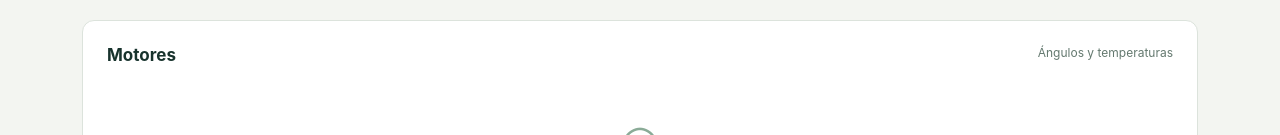
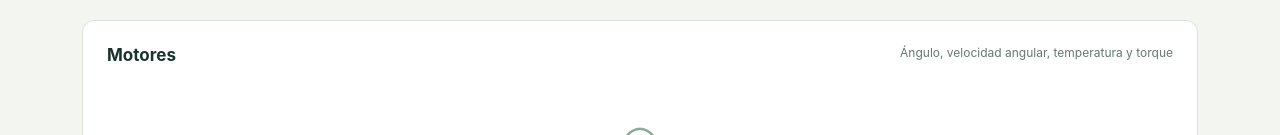
Before and after one commit to SantiRiva/tp-robot-dashboard, a React (Vite) app in the folder mi_dashboard/: page / in a window 1280 px wide. Shown: the part 2174-2309 px from the top of the page. Built offline with nearby package versions, Linux system fonts and the light colour scheme.

Commit message:
Agrega velocidad angular a la tabla de motores

```diff
--- a/mi_dashboard/src/App.jsx
+++ b/mi_dashboard/src/App.jsx
@@ -73,8 +73,8 @@ export default function App() {
       <OrientationPanel imu={data?.imu} live={status === 'En vivo'} />
       <MotorTemperatures motors={data?.motores || []} mode={info?.modo} />
       <AngleChart key={info?.modelo || 'none'} history={history} motors={data?.motores || []} live={status === 'En vivo'} />
-      <section className="panel"><div className="section-title"><h2>Motores</h2><span>Ángulos y temperaturas</span></div>
-        {data ? <div className="table-wrap"><table><thead><tr><th>Motor</th><th>Ángulo</th><th>Temperatura</th><th>Torque</th></tr></thead><tbody>{data.motores.map(m => <tr key={m.id}><td>{m.nombre}</td><td>{number(m.angulo, '°')}</td><td><TemperatureBadge value={m.temperatura} /></td><td>{number(m.torque, ' Nm')}</td></tr>)}</tbody></table></div> : <div className="empty"><span>◎</span><h3>Listo para recibir telemetría</h3><p>Abrí INICIAR_TP05.bat, elegí un robot y conectá su dirección arriba.</p><small>Los datos aparecerán cuando el backend los envíe.</small></div>}
+      <section className="panel"><div className="section-title"><h2>Motores</h2><span>Ángulo, velocidad angular, temperatura y torque</span></div>
+        {data ? <div className="table-wrap"><table><thead><tr><th>Motor</th><th>Ángulo</th><th>Velocidad angular (rad/s)</th><th>Temperatura</th><th>Torque</th></tr></thead><tbody>{data.motores.map(m => <tr key={m.id}><td>{m.nombre}</td><td>{number(m.angulo, '°')}</td><td>{number(m.velocidad, ' rad/s')}</td><td><TemperatureBadge value={m.temperatura} /></td><td>{number(m.torque, ' Nm')}</td></tr>)}</tbody></table></div> : <div className="empty"><span>◎</span><h3>Listo para recibir telemetría</h3><p>Abrí INICIAR_TP05.bat, elegí un robot y conectá su dirección arriba.</p><small>Los datos aparecerán cuando el backend los envíe.</small></div>}
       </section>
       <FootDiagram model={info?.modelo} forces={data?.fuerzas} live={status === 'En vivo'} />
       <footer>Primera versión · React + WebSocket <span>En simulación, varios valores son derivados; no son mediciones del robot físico.</span></footer>
```
Also changed, not shown: 1 other file (tests, documents, lock files or other folders).
